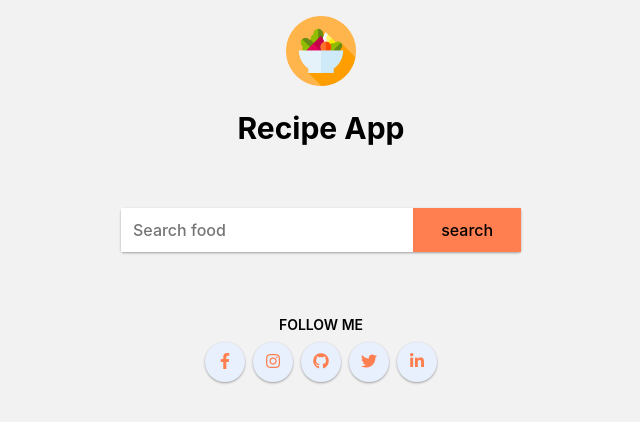
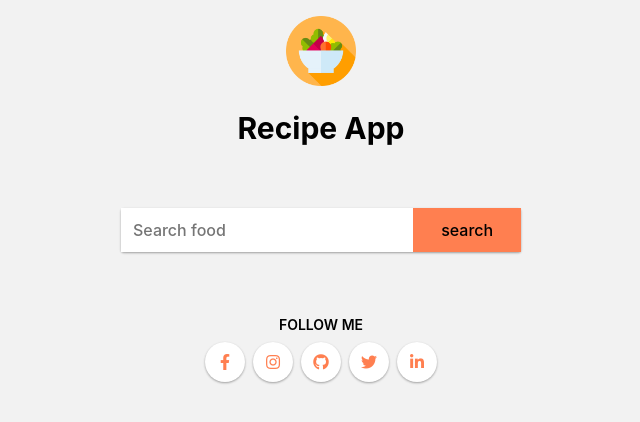
Before and after one commit to vishwanath231/Recipe-App, a plain HTML site: page index.html in a window 1280 px wide. Shown: the whole page, without its empty margins (319-959 px from the left). Drawn offline with Linux system fonts and the light colour scheme.

Commit message:
Update style.css

```diff
--- a/css/style.css
+++ b/css/style.css
@@ -219,7 +219,7 @@ button{
      width: 40px;
      height: 40px;
      border-radius: 50%;
-     background-color: #E8F0FE;
+     background-color: #fff;
       box-shadow: rgba(0, 0, 0, 0.12) 0px 1px 3px,
       rgba(0, 0, 0, 0.24) 0px 1px 2px;
 }
@@ -228,7 +228,7 @@ button{
     color: #000;
     padding: 6px;
     text-decoration: none;
-    line-height: 38px;
+    line-height: 40px;
 }
 
 .follow ul li a > i{
```
